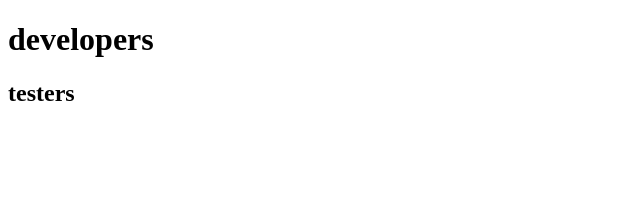
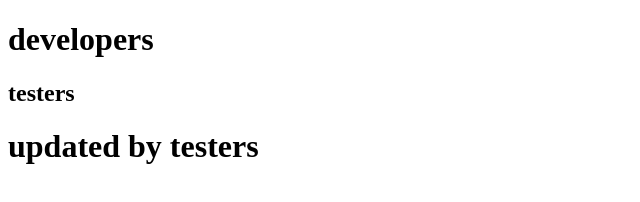
Before and after one commit to Jyothirmaimalempati/collaboration, a plain HTML site: page index.html in a window 1280 px wide. Shown: the whole page, without its empty margins (0-640 px from the left). Drawn offline with Linux system fonts and the light colour scheme.

Commit message:
updated by testers

```diff
--- a/index.html
+++ b/index.html
@@ -8,5 +8,6 @@
 <body>
     <h1> developers </h1>
     <h2> testers</h2>
+    <h1> updated by testers</h1>
 </body>
 </html>
```
